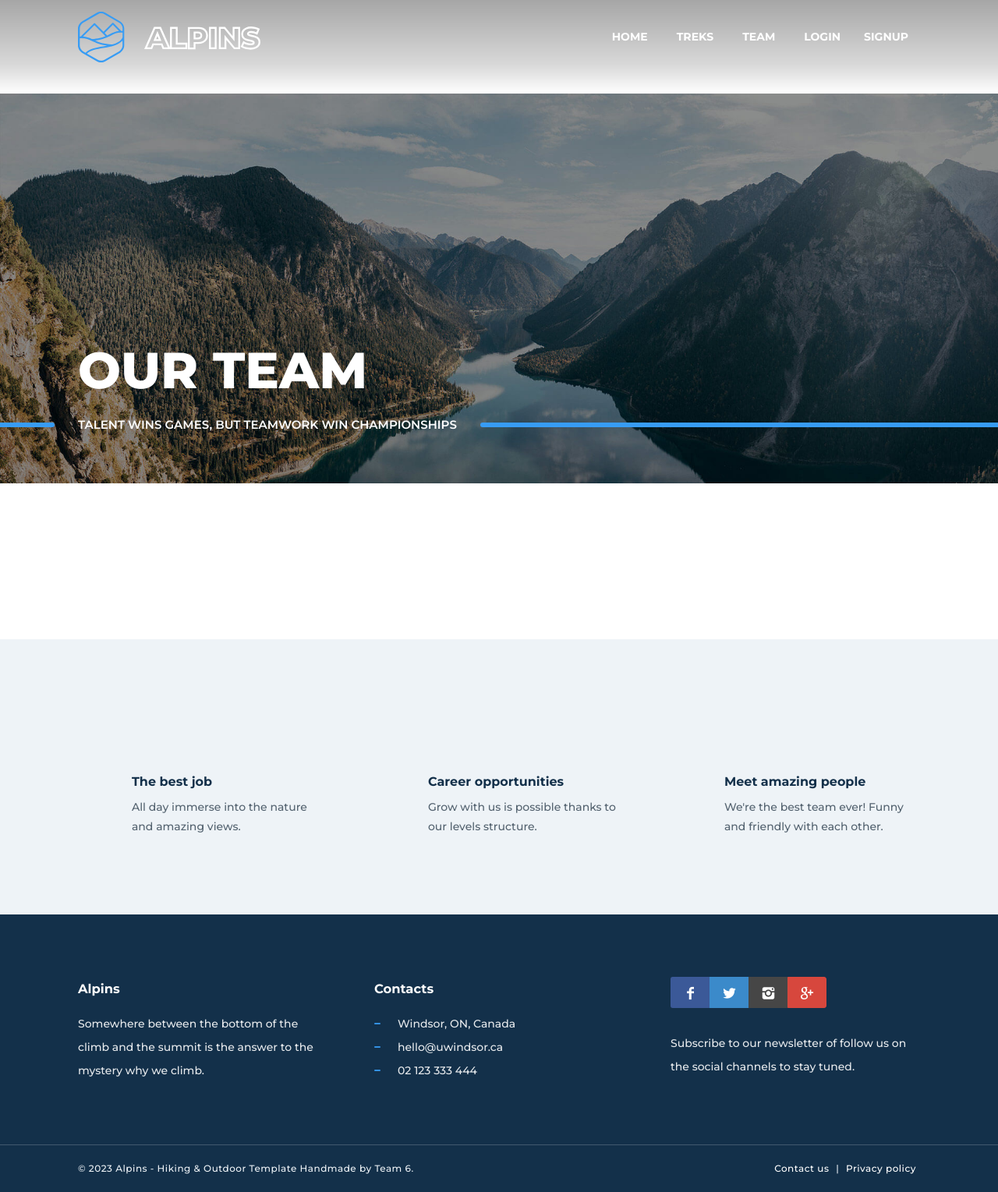
After one commit to Jaydeep21/TrekkingProject, a Django app: page /team in a window 1280 px wide. The commit adds this page. Shown: the whole page at 78% size. Run offline with Django 4.2, Linux system fonts and the light colour scheme; data that the repository does not hold is empty; some libraries are stand-ins or nearby versions; some web fonts are replaced.

Commit message:
added teams page

```diff
--- a/main/templates/base.html
+++ b/main/templates/base.html
@@ -41,6 +41,9 @@
                         </li>
                         <li class="dropdown">
                             <a href="{% url 'main:treks' %}">Treks</a>
+                        </li>
+                        <li class="dropdown">
+                            <a href="{% url 'main:team' %}">Team</a>
                         </li>
                         {% if request.user.is_authenticated %}
                             <li>
--- /dev/null
+++ b/main/templates/team.html
@@ -0,0 +1,86 @@
+{% extends 'base.html' %}
+{% load static %}
+{% block title %}Alpins | Team{% endblock %}
+{% block main_content %}
+    <header class="header-image ken-burn-center light" data-parallax="true" data-natural-height="1080" data-natural-width="1920" data-bleed="0" data-image-src="{% static 'media/hd-3.jpg' %}" data-offset="0">
+        <div class="container">
+            <h1>Our team</h1>
+            <h2>Talent wins games, but teamwork win championships</h2>
+            <ol class="breadcrumb">
+                <li><a href="{% url 'main:index' %}">Home</a></li>
+                <li><a href="{% url 'main:team' %}">Team</a></li>
+            </ol>
+        </div>
+    </header>
+    <main>
+        <section class="section-base ">
+            <div class="container">
+                <div class="grid-list gap-60" data-columns="2" data-columns-sm="1" data-gap="60">
+                    <div class="grid-box">
+                        {% for i in team %}
+                        <div class="grid-item">
+                            <div class="cnt-box cnt-box-side">
+                                <a href="#" class="img-box"><img src="{{ i.image.url }}" alt="" /></a>
+                                <div class="caption">
+                                    <h2>{{ i.first_name }} {{ i.last_name }}</h2>
+                                    <p>
+                                        {{ i.description|slice:"100" }}...
+                                    </p>
+                                    <a class="btn-text lightbox" data-lightbox-anima="fade-left" href="#{{ i.pk }}">About me</a>
+                                </div>
+                            </div>
+                        </div>
+                        <div id="{{ i.pk }}" class="box-lightbox-md light">
+                            <h2>{{ i.first_name }} {{ i.last_name }}</h2>
+                            <h4>Alpinist</h4>
+                            <hr class="space-sm" />
+                            <p>
+                                {{ i.description }}
+                            </p>
+                            <hr class="space-sm" />
+                            <span class="icon-links icon-links-grid icon-social social-colors">
+                                <a href="{{ i.facebook_url }}" target="_blank" class="facebook"><i class="icon-facebook"></i></a>
+                                <a href="{{ i.twitter_url }}" target="_blank" class="twitter"><i class="icon-twitter"></i></a>
+                                <a href="#" target="_blank" class="instagram"><i class="icon-instagram"></i></a>
+                            </span>
+                        </div>
+                        {% endfor %}
+                    </div>
+                </div>
+            </div>
+        </section>
+        <section class="section-base section-color section-call">
+            <div class="container">
+                <div class="row">
+                    <div class="col-lg-4">
+                        <div class="icon-box icon-box-left">
+                            <i class="im-air-balloon"></i>
+                            <div class="caption">
+                                <h3>The best job</h3>
+                                <p>All day immerse into the nature and amazing views.</p>
+                            </div>
+                        </div>
+                    </div>
+                    <div class="col-lg-4">
+                        <div class="icon-box icon-box-left">
+                            <i class="im-bar-chart2"></i>
+                            <div class="caption">
+                                <h3>Career opportunities</h3>
+                                <p>Grow with us is possible thanks to our levels structure.</p>
+                            </div>
+                        </div>
+                    </div>
+                    <div class="col-lg-4">
+                        <div class="icon-box icon-box-left">
+                            <i class="im-bee"></i>
+                            <div class="caption">
+                                <h3>Meet amazing people</h3>
+                                <p>We're the best team ever! Funny and friendly with each other.</p>
+                            </div>
+                        </div>
+                    </div>
+                </div>
+            </div>
+        </section>
+    </main>
+{% endblock %}
--- a/main/urls.py
+++ b/main/urls.py
@@ -13,6 +13,7 @@ urlpatterns = [
     path('signup', views.Signup.as_view(), name='signup'),
     path('singleTrek/<int:id>', views.singleTrek, name='trek'),
     path('bookings', views.myBooking, name='bookings'),
+    path('team', views.teams, name='team'),
     # path('email', views.email, name='email'),
 ]
 
--- a/main/views.py
+++ b/main/views.py
@@ -128,3 +128,6 @@ def email(request, id):
     msg.send()
     print(msg)
     # return render(request, 'email.html', {"hike": hike, "tax": tx, "total":total } )
+
+def teams(request):
+    return render(request, "team.html", {"team": Guide.objects.all()})
```
